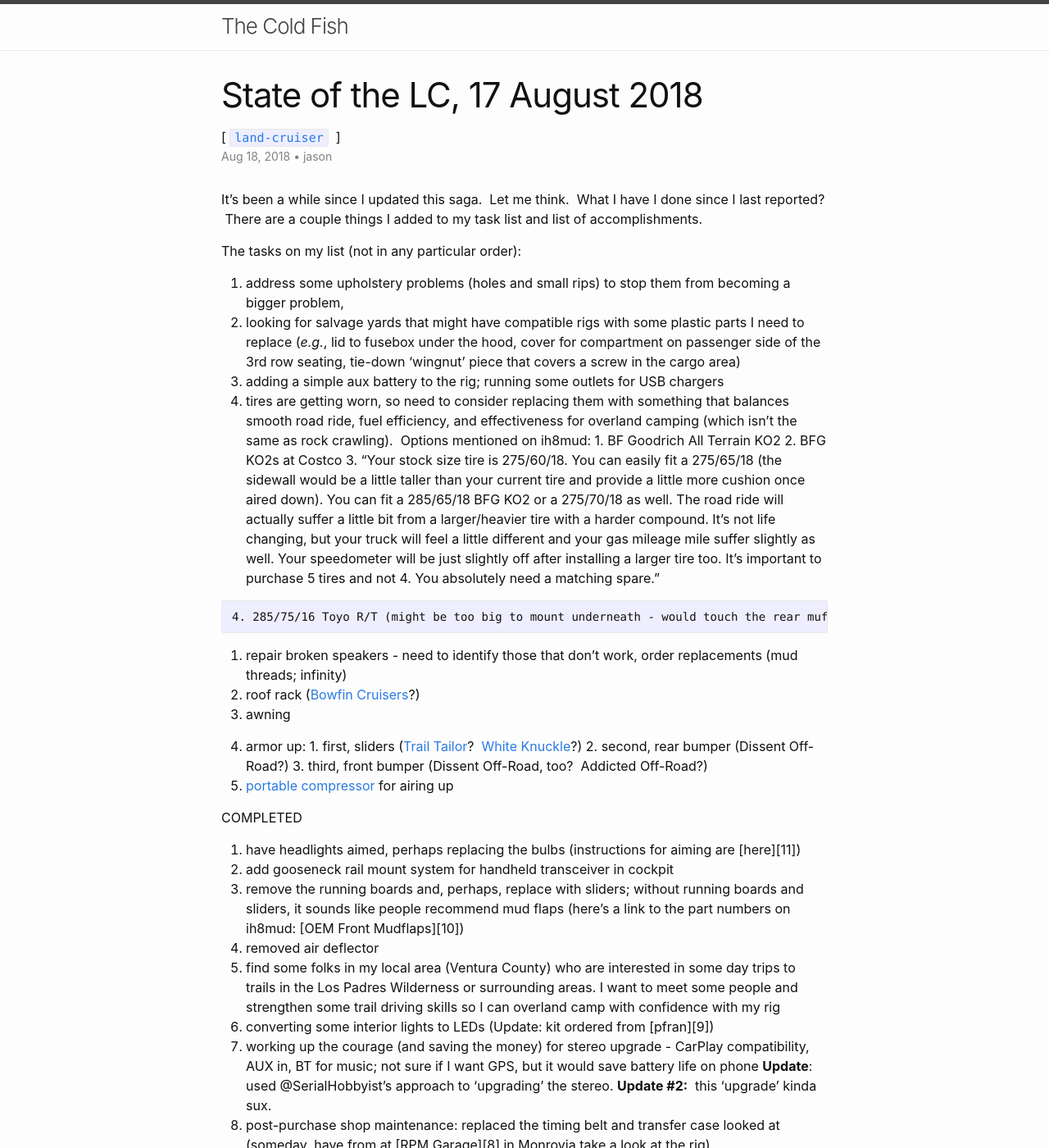
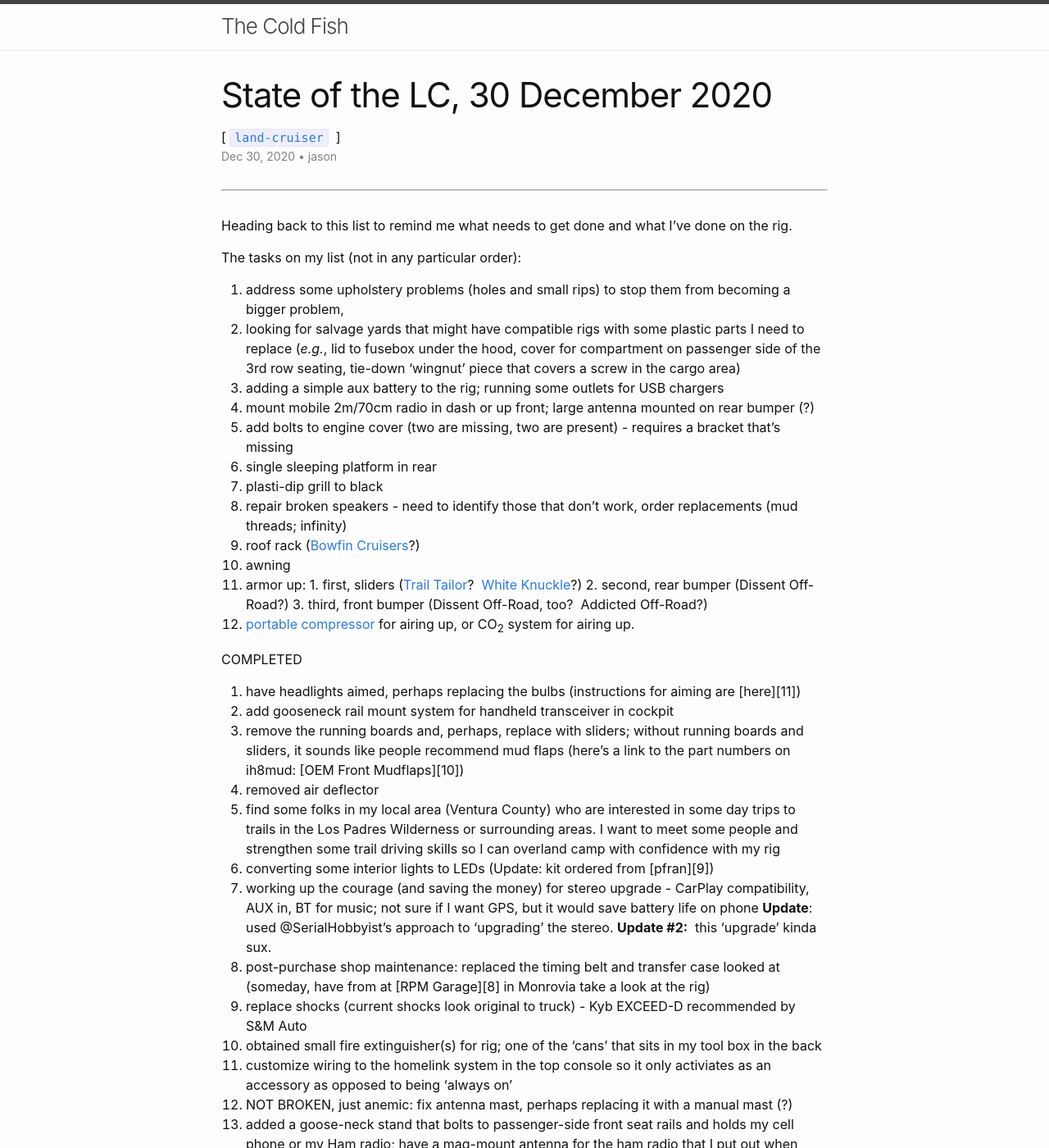
Before and after one commit to millerj870/millerj870.github.io, a Jekyll site: the page built from _posts/2018-08-18-state-of-the-lc-17-august-2018.md, in a window 1280 px wide and 1400 px high. Shown: the whole window at 82% size. Built offline with Jekyll 4.4.1, drawn with Linux system fonts in a browser that asks for light colours; some of the changed text lies outside the part shown.

Commit message:
add
nerw posts and content

```diff
--- a/_posts/2018-08-18-state-of-the-lc-17-august-2018.md
+++ b/_posts/2018-08-18-state-of-the-lc-17-august-2018.md
@@ -1,38 +1,35 @@
 ---
 author: jason
-date: 2018-08-18 14:31:17+00:00
+date: 2020-12-30
 layout: post
-title: State of the LC, 17 August 2018
+title: State of the LC, 30 December 2020
 tags: land-cruiser
 ---
 
-It's been a while since I updated this saga.  Let me think.  What I have I done since I last reported?  There are a couple things I added to my task list and list of accomplishments.
+
+
+
+* * *
+
+Heading back to this list to remind me what needs to get done and what I've done on the rig.
 
 The tasks on my list (not in any particular order):
 
   1. address some upholstery problems (holes and small rips) to stop them from becoming a bigger problem,
   2. looking for salvage yards that might have compatible rigs with some plastic parts I need to replace (_e.g._, lid to fusebox under the hood, cover for compartment on passenger side of the 3rd row seating, tie-down ‘wingnut’ piece that covers a screw in the cargo area)
   3. adding a simple aux battery to the rig; running some outlets for USB chargers
-  4. tires are getting worn, so need to consider replacing them with something that balances smooth road ride, fuel efficiency, and effectiveness for overland camping (which isn’t the same as rock crawling).  Options mentioned on ih8mud:
-    1. BF Goodrich All Terrain KO2
-    2. BFG KO2s at Costco
-    3. "Your stock size tire is 275/60/18. You can easily fit a 275/65/18 (the sidewall would be a little taller than your current tire and provide a little more cushion once aired down). You can fit a 285/65/18 BFG KO2 or a 275/70/18 as well. The road ride will actually suffer a little bit from a larger/heavier tire with a harder compound. It's not life changing, but your truck will feel a little different and your gas mileage mile suffer slightly as well. Your speedometer will be just slightly off after installing a larger tire too. It's important to purchase 5 tires and not 4. You absolutely need a matching spare."
-
-    4. 285/75/16 Toyo R/T (might be too big to mount underneath - would touch the rear muffler)
   5. mount mobile 2m/70cm radio in dash or up front; large antenna mounted on rear bumper (?)
   6. add bolts to engine cover (two are missing, two are present) - requires a bracket that’s missing
   7. single sleeping platform in rear
-  8. plati-dip grill to black
-
+  8. plasti-dip grill to black
   9. repair broken speakers - need to identify those that don’t work, order replacements (mud threads; infinity)
   10. roof rack ([Bowfin Cruisers](https://www.bowfincruisers.com/products/100-series-roof-rack)?)
   11. awning
-
   12. armor up:
     1. first, sliders ([Trail Tailor](http://trail-tailor.com/store/p43/100_Series_Sliders.html)?  [White Knuckle](https://white-knuckleoffroad.com/product/toyota-100-series-land-cruiser-lexus-lx470-rock-sliders/)?)
     2. second, rear bumper (Dissent Off-Road?)
     3. third, front bumper (Dissent Off-Road, too?  Addicted Off-Road?)
-  13. [portable compressor](https://www.amazon.com/Viair-00088-88P-Portable-Compressor/dp/B005ASY23I/ref=sr_1_fkmr0_1?ie=UTF8&qid=1534568292&sr=8-1-fkmr0&keywords=VAIAR+88P+compressor) for airing up
+  13. [portable compressor](https://www.amazon.com/Viair-00088-88P-Portable-Compressor/dp/B005ASY23I/ref=sr_1_fkmr0_1?ie=UTF8&qid=1534568292&sr=8-1-fkmr0&keywords=VAIAR+88P+compressor) for airing up, or CO<sub>2</sub> system for airing up.
 
 COMPLETED
 
@@ -52,3 +49,6 @@ COMPLETED
   14. removed air deflector and put screws into exposed holes.  NOTE:  screws quickly started to rust; need to find stainless
   15. added J-hooks to factor roof rack for kayak
   16. repaired water leak that drips onto the feet of the LC passenger (first row) when A/C is running; used 3M strip caulk (need to check the name) to replace the gasket that was failing.  Noted a bunch of gunk in the air filter space, but could only get some out.  Wife was impressed that I did this myself.
+  17. Upgraded to Michelen Defender LTX M/S 275/65R18 (32 inch) tires.  The rig looks good!
+  18. Built a sleeping platform for the back that comes apart, allowing a table to be present in the third-row area at all times; an extension lays down over the folded down back seats.  I'm sure I'll want to fiddle with this design some.
+  19. Started [fixing the saggy mesh nets](./2020-12-30-hot-glue.html) on the back of the front seats.
```
Also changed, not shown: _posts/2020-12-28-state-of-the-LC-201228.md (added, +57 -0 lines), _posts/2020-12-28-state-pf-the-LC-201228.md (+22 -0 lines), _posts/2020-12-30-hot-glue.md (added, +38 -0 lines), _posts/2020-12-30-lc-snowchains.md (added, +19 -0 lines), 4 other files.
